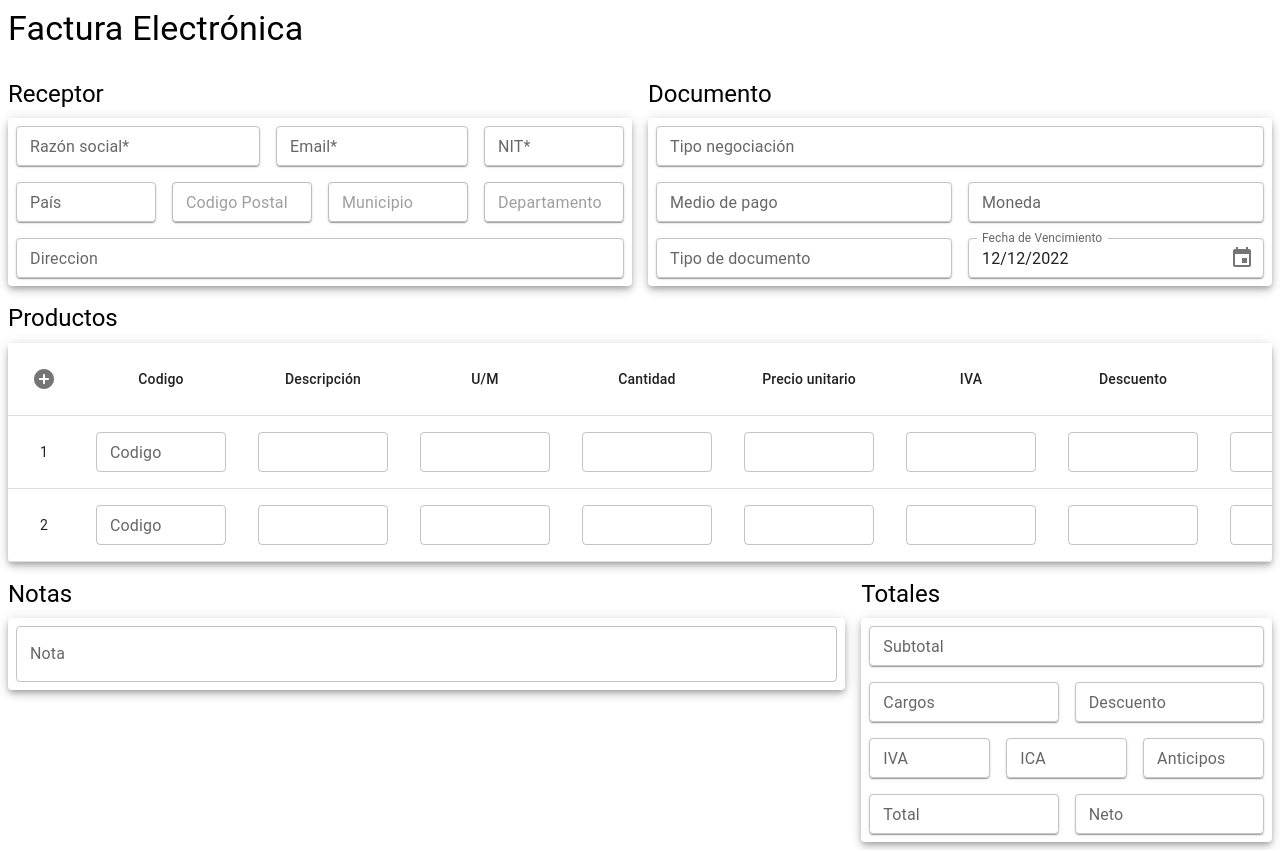
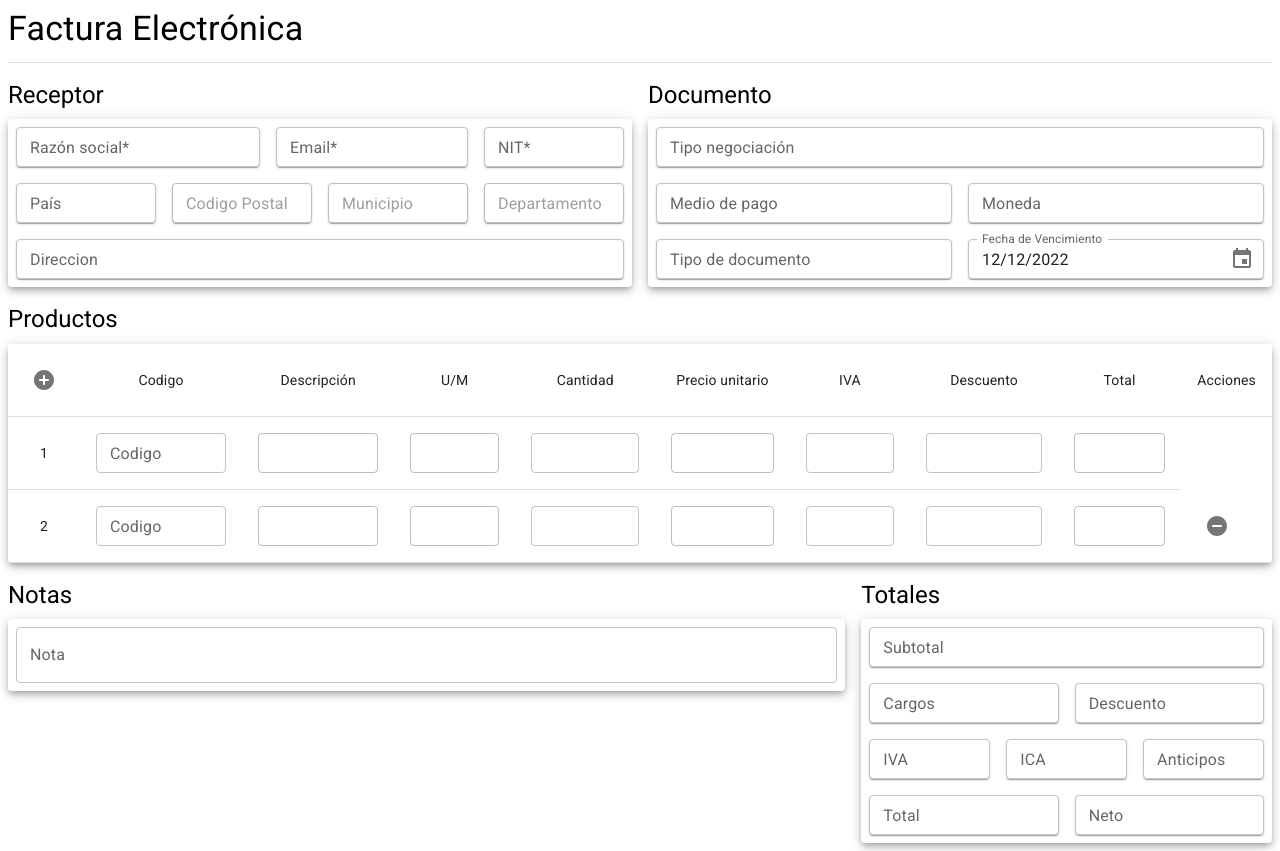
Before and after one commit to MAHR19/Dian-Form-V2, a React (Create React App) app: page / in a window 1280 px wide. Both pictures are taken after a click on the button 44 px from the left and 378 px from the top of the page. Built offline with nearby package versions, Linux system fonts and the light colour scheme.

Commit message:
understanding theme

```diff
--- a/public/index.html
+++ b/public/index.html
@@ -4,6 +4,12 @@
     <meta charset="utf-8" />
     <link rel="icon" href="%PUBLIC_URL%/favicon.ico" />
     <meta name="viewport" content="width=device-width, initial-scale=1" />
+    <link rel="preconnect" href="https://fonts.googleapis.com">
+    <link rel="preconnect" href="https://fonts.gstatic.com" crossorigin>
+    <link href="https://fonts.googleapis.com/css2?family=Roboto:wght@100;400&display=swap" rel="stylesheet">
+    <link rel="preconnect" href="https://fonts.googleapis.com">
+    <link rel="preconnect" href="https://fonts.gstatic.com" crossorigin>
+    <link href="https://fonts.googleapis.com/css2?family=Nunito+Sans:wght@200;400;700&family=Poppins:wght@100;300;700&family=Roboto:wght@100;400&display=swap" rel="stylesheet">
     <meta name="theme-color" content="#000000" />
     <meta
       name="description"
--- a/src/App.jsx
+++ b/src/App.jsx
@@ -4,16 +4,35 @@ import Login from "./login/Login";
 import { ThemeProvider, createTheme } from "@mui/material/styles";
 import { CssBaseline, Paper } from "@mui/material";
 
+
 const darkmode = createTheme({
     palette:{
-        mode : 'dark'
+        mode : 'dark',
     },
+    background : {
+
+    }
+});
+
+const lightmode = createTheme({
+    spacing: 8 ,
+    typography: {
+
+    },palette:{
+        mode : 'light',
+
+    },
+
+
 });
 
 const App = () =>{
     return(
         <div>
+
             <FullformFE />
+
+
         </div>
     );
 }
--- a/src/form/FullformFE.jsx
+++ b/src/form/FullformFE.jsx
@@ -1,14 +1,13 @@
 import React from "react";
 import { useState } from "react";
-//import { useFormik } from "formik";
-//import * as Yup from "yup";
 import GoogleButton from "../login/login-items/GoogleButton";
-import { Box,Grid,Typography,Paper,Container } from "@mui/material";
+import { Box,Grid,Typography,Paper,Container, Divider } from "@mui/material";
 import Receptor from "./form-sections/Receptor";
 import Documento from "./form-sections/Documento";
 import Producto from "./form-sections/Producto";
 import Notas from "./form-sections/Notas";
 import Totales from "./form-sections/Totales";
+
 
 const FullformFE = () =>{
 
@@ -29,6 +28,7 @@ const FullformFE = () =>{
              <Grid container spacing={2}>
                 <Grid item xs={12} sm={12} md={12}>
                  <Typography variant="h4" gutterBottom>Factura Electrónica</Typography>
+                 <Divider />
                 </Grid>
 
                 <Grid item xs={12} sm={12} md={6}>
--- a/src/form/form-sections/Notas.jsx
+++ b/src/form/form-sections/Notas.jsx
@@ -1,11 +1,11 @@
 import React from 'react';
-import { TextField, Paper } from '@mui/material';
+import { TextField, Paper, Grid } from '@mui/material';
 
 const Notas = () =>{
     return(
      <Paper elevation={5} style = {{
         'padding' : 8
-     }}>
+     }}>    <Grid container>
             <TextField
              id='Nota'
              label='Nota'
@@ -15,6 +15,8 @@ const Notas = () =>{
              color='success'
              maxRows = {5}
             />
+
+            </Grid>
      </Paper>
     );
 
--- a/src/form/form-sections/Producto.jsx
+++ b/src/form/form-sections/Producto.jsx
@@ -1,5 +1,5 @@
 import {React, useState} from "react";
-import {Table, TableContainer, TableBody, Paper, TableHead} from '@mui/material';
+import {Button, Table, TableContainer, TableBody, Paper, TableHead, TableCell, TableRow} from '@mui/material';
 import TableItemProduct from "../table-items/TableItemProduct";
 import TableHeaders from "../table-items/TableHeaders";
 
@@ -7,6 +7,7 @@ import TableHeaders from "../table-items/TableHeaders";
 const Producto = () =>{
 
     const [productos, setProductos] = useState([{'producto' : ''}])
+    const [pvalues, setPValues] = useState([])
 
     const handleAddProduct = () => {
         setProductos([...productos, {'producto' : ''}]);
@@ -21,16 +22,16 @@ const Producto = () =>{
         return (
             <Paper elevation={5}>
             <TableContainer>
-              <Table stickyHeader sx={{
-                minWidth : 650
-              }}>
+              <Table stickyHeader>
                 <TableHead>
                   <TableHeaders handleAddProduct = {handleAddProduct}/>
                 </TableHead>
                 <TableBody>
-                    {productos.map((producto,index)=>(
+                    {productos.map((producto, index)=>(
                           <TableItemProduct key = {index} index = {index+1}
-                          removeItem = { ()=> {handleDeleteProduct(index)} } />
+                          handleDeleteProduct = {handleDeleteProduct}
+                          setPValues = {setPValues} pvalues = {pvalues}
+                           />
                        ))}
                 </TableBody>
               </Table>
--- a/src/form/table-items/TableHeaders.jsx
+++ b/src/form/table-items/TableHeaders.jsx
@@ -16,6 +16,7 @@ const TableHeaders = ({handleAddProduct}) =>{
             <TableCell align="center">Descuento</TableCell>
             <TableCell align="center">Total</TableCell>
             <TableCell align="center">Acciones</TableCell>
+
         </TableRow>
 
     );
--- a/src/form/table-items/TableItemProduct.jsx
+++ b/src/form/table-items/TableItemProduct.jsx
@@ -1,21 +1,46 @@
 import {React, useState} from "react";
 import { TableRow, TableCell, IconButton } from "@mui/material";
-import AutocompleteInput from "../form-input/AutocompleteInput";
 import RemoveCircleRoundedIcon from '@mui/icons-material/RemoveCircleRounded';
 import TextInputTable from "./table-input/TextInputTable";
 import AutoInputTable from "./table-input/AutoInputTable";
 import { Formik, form } from 'formik';
-import Button from "@mui/material/Button";
 
 
-const TableItemProduct = ({index, removeItem}) =>{
 
-    const [producto, setProducto] = useState([])
+const TableItemProduct = ({index, handleDeleteProduct, setPValues, pvalues}) =>{
 
-    const handleClick = () =>{
-        console.log('as')
-        console.log(producto)
+    let list = [];
+    const [description, setDescription] = useState('');
+    const [um, setUM] = useState('');
+    const [valor_u, setValor_u] = useState('');
+
+
+    const handleValues = (item) =>{
+        if(typeof(item) !== 'undefined')
+        {   setDescription(item.descripcion);
+            setUM(item.um);
+            setValor_u(item.precio_u);
+            const impuesto = {'impuesto':'12'}
+            list = pvalues;
+            list = [...list, { 'Producto' : {'datos' : item, impuesto}}]
+            setPValues(list);
+        }else{
+            list = pvalues;
+            list.splice((index-1), 1)
+            setPValues(list)
+            setDescription('');
+            setUM('');
+            setValor_u('');
+        }
     }
+
+    const handleDelete = () => {
+        list = pvalues;
+        list.splice((index-1), 1)
+        setPValues(list)
+        handleDeleteProduct(index-1)
+    }
+
 
     return(
         <Formik
@@ -26,22 +51,23 @@ const TableItemProduct = ({index, removeItem}) =>{
              <TableCell align="center">
                {index}
              </TableCell>
-             <AutoInputTable producto = {producto} setProducto = {setProducto} index = {index} />
+             <AutoInputTable index = {index} handleValues = {handleValues}
+                 />
+             <TextInputTable value = {description} disabled = {true}
+                />
+             <TextInputTable value={um} disabled = {true}
+                />
+             <TextInputTable
+                />
+             <TextInputTable value={valor_u} disabled = {true}
+                />
              <TextInputTable />
              <TextInputTable />
-             <TextInputTable />
-             <TextInputTable />
-             <TextInputTable />
-             <TextInputTable />
-             <TextInputTable />
-             <TableCell onClick={handleClick}>
-                <Button>
-                    log
-                </Button>
-             </TableCell>
+             <TextInputTable disabled={true}/>
+
              {(index - 1) > 0 && (
                  <TableCell>
-                     <IconButton onClick={removeItem}>
+                     <IconButton onClick={handleDelete}>
                      <RemoveCircleRoundedIcon />
                  </IconButton>
                  </TableCell>
--- a/src/form/table-items/table-input/AutoInputTable.jsx
+++ b/src/form/table-items/table-input/AutoInputTable.jsx
@@ -1,7 +1,7 @@
 import {React, useState} from 'react';
 import { TableCell, Autocomplete, TextField } from '@mui/material';
 
-const AutoInputTable = ({setProducto, index, producto}) =>{
+const AutoInputTable = ({ index, handleValues, productos}) =>{
 
     const[data, setData] = useState([])
 
@@ -17,21 +17,16 @@ const AutoInputTable = ({setProducto, index, producto}) =>{
         } );
    }
 
-   const handleItemAdden = (value) => {
-     //console.log(producto)
-     let item = data.find((element)=> element.name === value);
-     let list = producto;
-     console.log(list)
-     list.push({'Producto':item})
-     console.log(list)
-     setProducto(list);
+   const handleItemAdden = (event, value) => {
+     const item = data.find((element)=> element.name === value);
+     console.log(item)
+     handleValues(item);
    }
-
 
     return(
         <TableCell >
             <Autocomplete
-                style={{
+                sx={{
                     width: 130
                 }}
                 freeSolo
@@ -40,12 +35,11 @@ const AutoInputTable = ({setProducto, index, producto}) =>{
                 size='small'
                 fullWidth
                 onInputChange={(event, inputValue) => handleAPIrequest(inputValue)}
-                onChange = { (event, value) => handleItemAdden(value)}
+                onChange = { (event, value) => handleItemAdden(event, value)}
                 renderInput = {
                     (params) => <TextField {...params} label='Codigo' />
                 }
              />
-
         </TableCell>
     );
 }
--- a/src/form/table-items/table-input/TextInputTable.jsx
+++ b/src/form/table-items/table-input/TextInputTable.jsx
@@ -5,9 +5,7 @@ const TextInputTable = ({value, disabled}) =>{
     return(
       <TableCell >
         <TextField
-        style={{
-          width: 130
-      }}
+
          size = 'small'
          color='success'
          disabled = {disabled}
```
